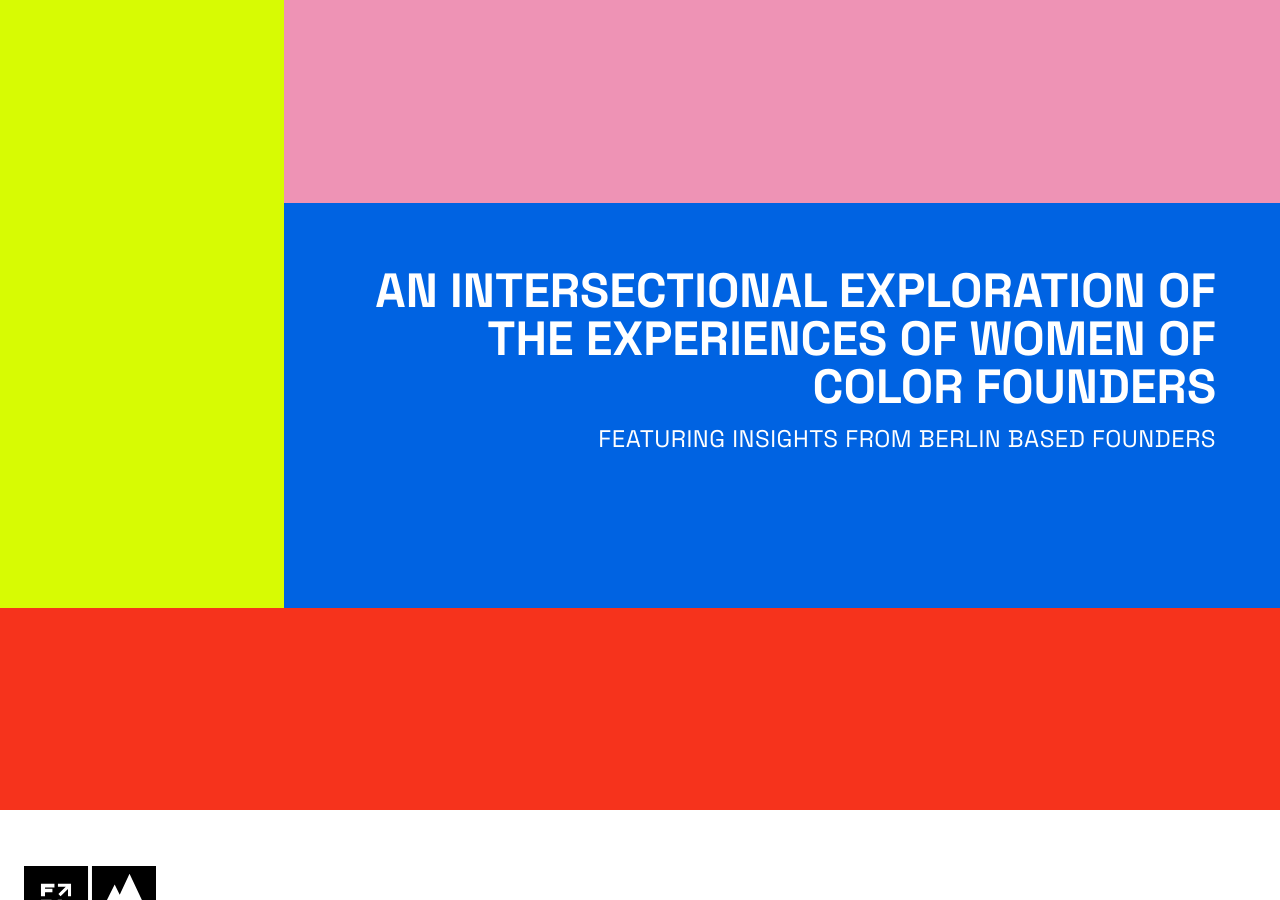
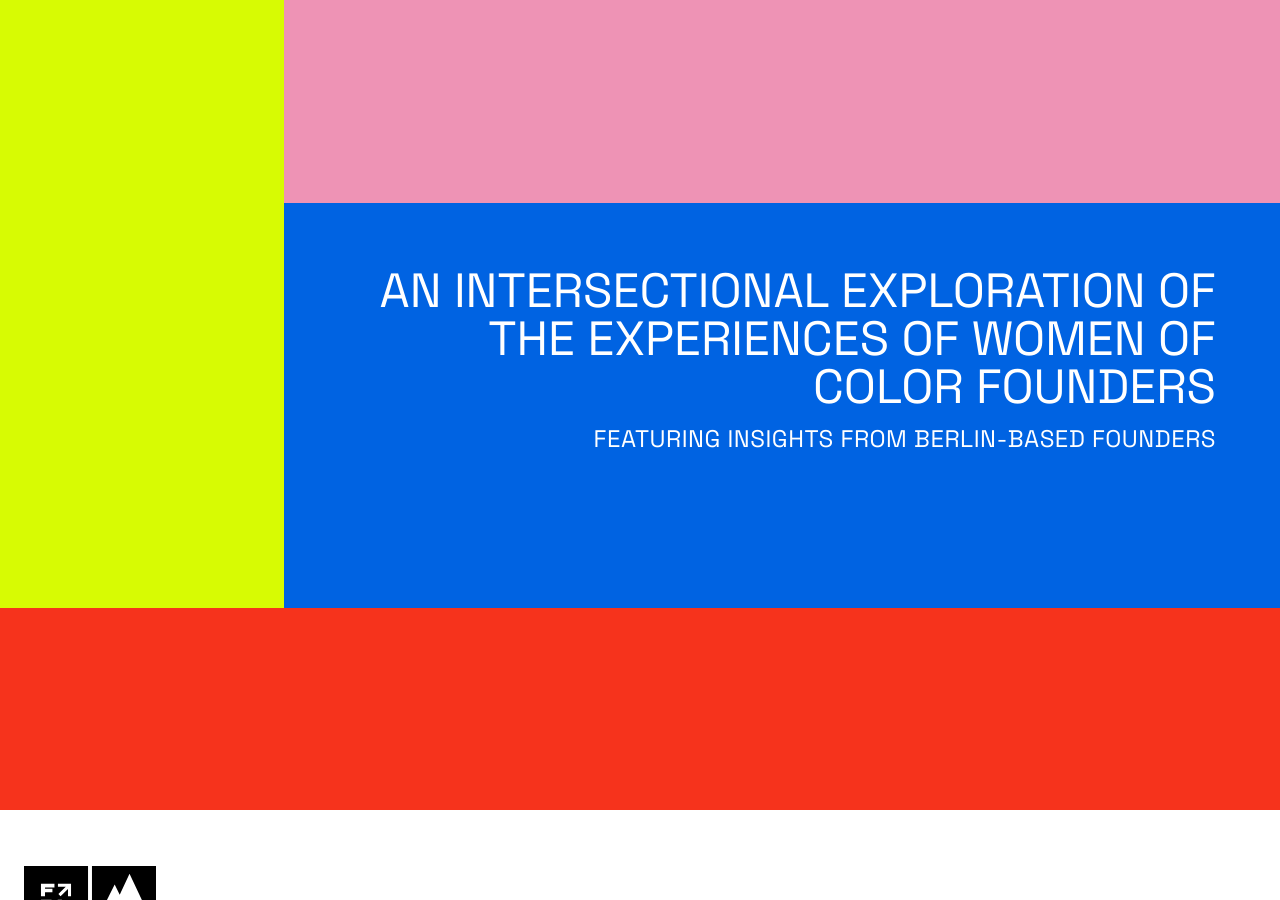
Before and after one commit to Founderland/Report, a Jekyll site: the page built from index.html, in a window 1280 px wide and 900 px high. Built offline with Jekyll 4.4.1, drawn with Linux system fonts in a browser that asks for light colours.

Commit message:
title page styling and typo fix.

```diff
--- a/assets/styles/input.css
+++ b/assets/styles/input.css
@@ -684,6 +684,7 @@ nav.active {
 .title-page h2 {
     padding-top: 0;
     margin-bottom: 1rem;
+    font-weight: normal;
 }
 .title-page p {
     letter-spacing: 0.5px;
--- a/assets/styles/output.css
+++ b/assets/styles/output.css
@@ -1658,6 +1658,7 @@ nav.active {
 .title-page h2 {
   padding-top: 0;
   margin-bottom: 1rem;
+  font-weight: normal;
 }
 
 .title-page p {
--- a/index.html
+++ b/index.html
@@ -7,7 +7,7 @@ layout: default
     <div class="color_block-2"></div>
     <div class="color_block-3 p-16">
       <h2>An Intersectional Exploration of the Experiences of Women of Color Founders</h2>
-      <p>Featuring insights from Berlin based founders</p>
+      <p>Featuring Insights from Berlin-Based Founders</p>
     </div>
     <div class="color_block-4"></div>
     <div class="logo"></div>
@@ -39,5 +39,4 @@ layout: default
       {% include section-6.html %}
     </section>
   </main>
-
 </div>
```
